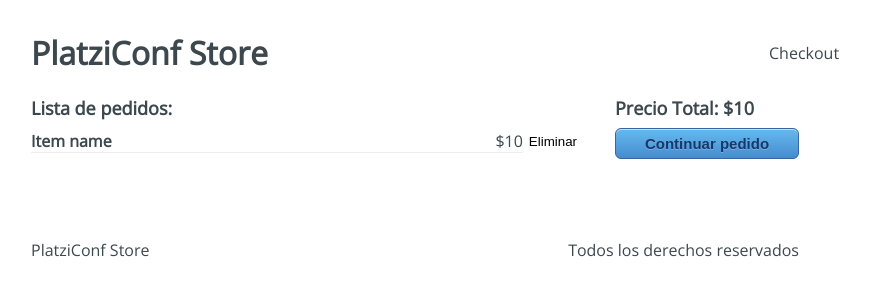
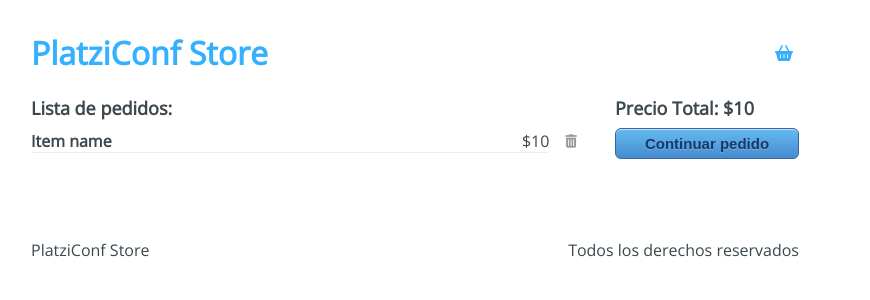
Before and after one commit to wfercanas/PlatziConf-Store, a React app: page /checkout in a window 1280 px wide. Shown: the top 300 px of the page, without its empty margins (225-1095 px from the left). Built offline with nearby package versions, Linux system fonts and the light colour scheme.

Commit message:
add/ Link with router

```diff
--- a/src/components/Header.jsx
+++ b/src/components/Header.jsx
@@ -1,12 +1,19 @@
 import React from 'react';
+import { Link } from 'react-router-dom';
 
 import '../styles/components/Header.css';
 
 const Header = () => {
   return (
     <div className="Header">
-      <h1 className="Header-title">PlatziConf Store</h1>
-      <div className="Header-checkout">Checkout</div>
+      <h1 className="Header-title">
+        <Link to="/">PlatziConf Store</Link>
+      </h1>
+      <div className="Header-checkout">
+        <Link to="/checkout">
+          <i className="fas fa-shopping-basket" />
+        </Link>
+      </div>
     </div>
   );
 };
--- a/src/containers/CheckoutContainer/index.jsx
+++ b/src/containers/CheckoutContainer/index.jsx
@@ -1,4 +1,5 @@
 import React from 'react';
+import { Link } from 'react-router-dom';
 import '../../styles/components/Checkout.css';
 
 const CheckoutContainer = () => {
@@ -11,12 +12,16 @@
             <h4>Item name</h4>
             <span>$10</span>
           </div>
-          <button type="button">Eliminar</button>
+          <button type="button">
+            <i className="fas fa-trash-alt" />
+          </button>
         </div>
       </div>
       <div className="Checkout-sidebar">
         <h3>Precio Total: $10</h3>
-        <button type="button">Continuar pedido</button>
+        <Link to="/checkout/information">
+          <button type="button">Continuar pedido</button>
+        </Link>
       </div>
     </div>
   );
--- a/src/containers/InformationContainer/index.jsx
+++ b/src/containers/InformationContainer/index.jsx
@@ -1,4 +1,5 @@
 import React from 'react';
+import { Link } from 'react-router-dom';
 import '../../styles/components/Information.css';
 
 const InformationContainer = () => {
@@ -23,7 +24,9 @@
         </div>
         <div className="Information-buttons">
           <div className="Information-back">Regresar</div>
-          <div className="Information-next">Pagar</div>
+          <div className="Information-next">
+            <Link to="/checkout/payment">Pagar</Link>
+          </div>
         </div>
       </div>
       <div className="Information-sidebar">
```
